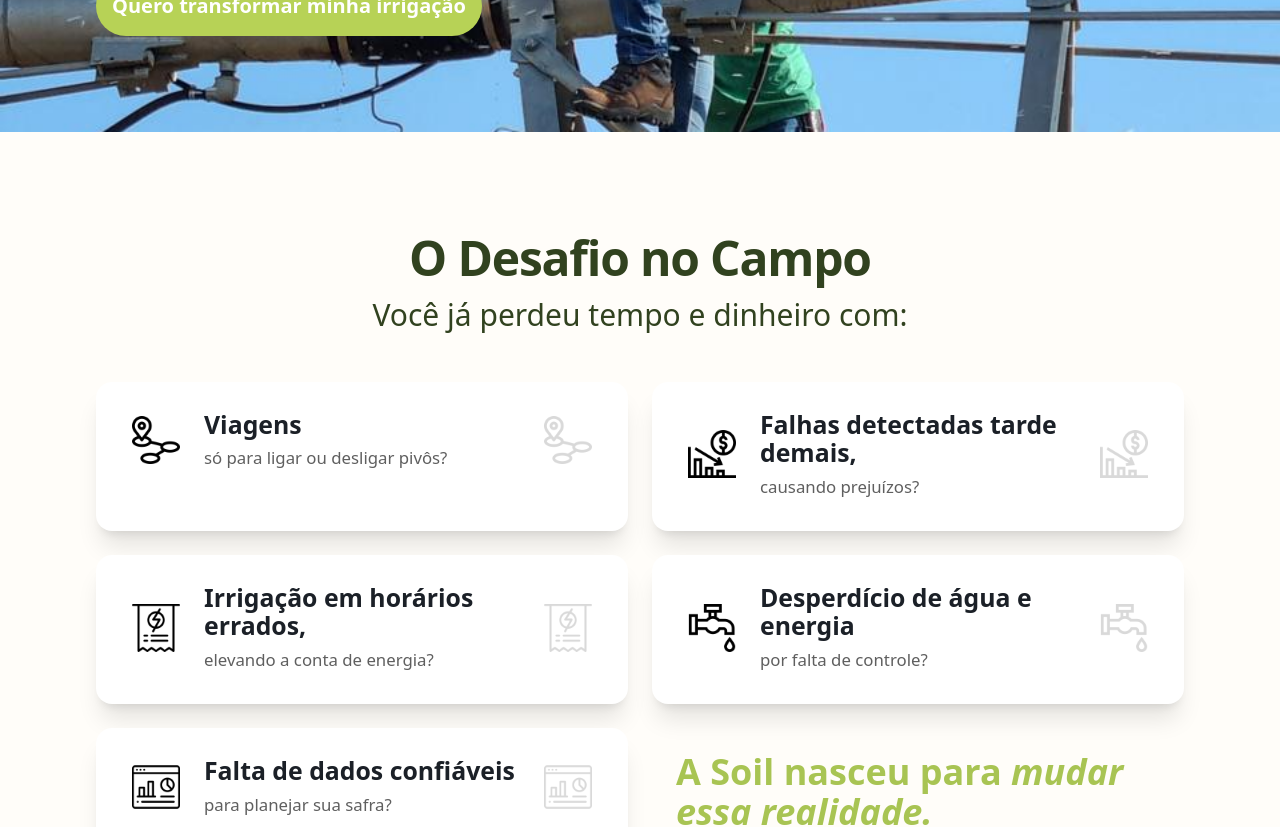
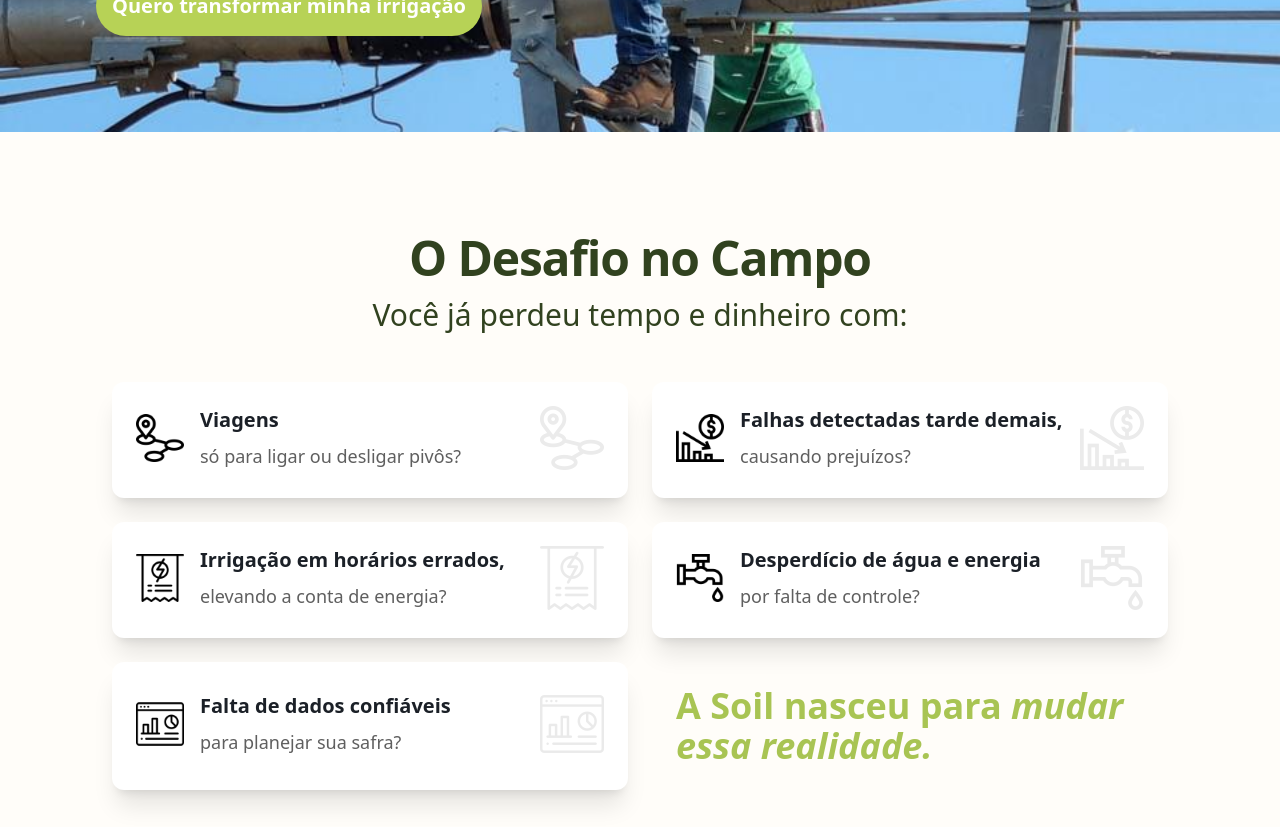
Before and after one commit to lucas-caetano-reis/desafio-estagio-soil, a Next.js app: page / in a window 1280 px wide. Shown: the part 600-1427 px from the top of the page. Built offline with nearby package versions, Linux system fonts and the light colour scheme.

Commit message:
refactor: Ajuste nos cards da ChallengeSection e componentes da Hero/Header.

```diff
--- a/src/components/ChallengeCard/index.tsx
+++ b/src/components/ChallengeCard/index.tsx
@@ -15,30 +15,29 @@
   iconSrc,
 }: Readonly<ChallengeCardProps>) {
   return (
-    <div
+    <button
       className={clsx(
         "group",
-        "relative overflow-hidden text-left",
-        "rounded-2xl border-b-4",
+        "overflow-hidden",
+        "rounded-xl border-b-4",
         "bg-white",
         "px-6 py-6",
-        "sm:px-7 sm:py-7",
-        "lg:min-h-33 lg:px-8",
         "transition-all duration-200",
-        "border-transparent hover:border-[#a8c453]",
-        "shadow-xl hover:shadow-2xl",
-        "hover:-translate-y-1 hover:scale-101",
+        "border-transparent hover:border-[#a8c453] active:border-[#a8c453]",
+        "shadow-xl hover:shadow-2xl active:shadow-2xl",
+        "hover:-translate-y-1 active:-translate-y-1",
+        "hover:scale-101 active:scale-101",
       )}
     >
       <div
         className={clsx(
-          "relative z-10 flex items-center justify-between gap-4 sm:gap-5",
+          "z-10 flex items-center justify-between gap-4",
         )}
       >
         <figure
           className={clsx(
             "flex shrink-0 items-center justify-center",
-            "size-12 sm:size-14",
+            "size-12",
           )}
         >
           <Image
@@ -46,16 +45,17 @@
             alt={iconAlt}
             width={56}
             height={56}
-            className="h-auto w-10 object-contain sm:w-12"
+            className="object-contain h-auto w-10 sm:w-12"
           />
         </figure>
 
-        <article className="flex-1">
+        <article className="flex-1 text-left">
           <h3
             className={clsx(
-              "text-[1.35rem] sm:text-[1.55rem]",
-              "font-bold leading-[1.15]",
-              "text-[#1b2027] transition-colors duration-200 group-hover:text-[#a8c453]",
+              "text-xl",
+              "font-bold",
+              "text-[#1b2027] transition-colors duration-200",
+              "group-hover:text-[#a8c453] group-active:text-[#a8c453]",
             )}
           >
             {title}
@@ -63,8 +63,8 @@
 
           <p
             className={clsx(
-              "mt-2 leading-[1.45]",
-              "text-[#5f5f5f] text-[1rem] sm:text-[1.05rem]",
+              "mt-2",
+              "text-[#5f5f5f] text-base sm:text-lg",
             )}
           >
             {description}
@@ -74,7 +74,7 @@
         <figure
           className={clsx(
             "flex shrink-0 items-center justify-center",
-            "size-12 sm:size-14",
+            "size-12 xl:size-16",
           )}
         >
           <Image
@@ -82,10 +82,10 @@
             alt={iconAlt}
             width={56}
             height={56}
-            className="h-auto w-10 object-contain sm:w-12 opacity-15"
+            className="object-contain h-auto w-10 sm:w-12 xl:w-16 opacity-8"
           />
         </figure>
       </div>
-    </div>
+    </button>
   );
 }
--- a/src/components/Header/ContactBar/index.tsx
+++ b/src/components/Header/ContactBar/index.tsx
@@ -49,7 +49,7 @@
             "inline-flex",
             "items-center",
             "gap-1.5 leading-tight",
-            "transition-opacity hover:opacity-85 focus:opacity-85",
+            "transition-opacity hover:opacity-85 active:opacity-85",
           )}
         >
           <Icon
--- a/src/components/Header/Logo/index.tsx
+++ b/src/components/Header/Logo/index.tsx
@@ -14,7 +14,7 @@
         "bg-white",
         "shadow-sm",
         "px-4 py-4",
-        "transition-colors hover:bg-[#f3f3ed] focus:bg-[#f3f3ed]",
+        "transition-colors hover:bg-[#f3f3ed] active:bg-[#f3f3ed]",
       )}
     >
       <Image
--- a/src/components/Header/NavigationBar/index.tsx
+++ b/src/components/Header/NavigationBar/index.tsx
@@ -40,7 +40,7 @@
                 title={label}
                 href={href}
                 className={clsx(
-                  "transition-opacity hover:opacity-85 focus:opacity-85",
+                  "transition-opacity hover:opacity-85 active:opacity-85",
                   index === 0 ? "font-bold" : "font-medium",
                 )}
               >
@@ -71,7 +71,7 @@
             "px-4 py-4",
             "font-bold text-[#2f3b1d]",
             "bg-white",
-            "transition-colors hover:bg-[#f3f3ed] focus:bg-[#f3f3ed]",
+            "transition-colors hover:bg-[#f3f3ed] active:bg-[#f3f3ed]",
           )}
         />
       </div>
--- a/src/components/SearchButton/index.tsx
+++ b/src/components/SearchButton/index.tsx
@@ -12,7 +12,7 @@
         "h-10 w-10",
         "items-center justify-center",
         "rounded-full",
-        "transition-colors hover:bg-white/10 focus:bg-white/10",
+        "transition-colors hover:bg-white/10 active:bg-white/10",
       )}
     >
       <SearchIcon className={clsx("h-4, w-4")} strokeWidth={2.3} />
--- a/src/sections/ChallengesSection/index.tsx
+++ b/src/sections/ChallengesSection/index.tsx
@@ -42,19 +42,20 @@
         "px-8 py-16",
         "sm:px-12 sm:py-20",
         "md:px-16 md:py-24",
-        "lg:px-20",
-        "xl:px-24",
+        "lg:px-24",
+        "xl:px-28",
       )}
     >
       <div className="mx-auto flex flex-col items-center">
         <header className="w-auto text-center text-[#31421f]">
           <h2
             className={clsx(
+              "font-bold",
               "leading-tight tracking-tight",
               "text-4xl lg:text-5xl",
             )}
           >
-            <strong>O Desafio no Campo</strong>
+            O Desafio no Campo
           </h2>
 
           <p
--- a/src/sections/HeroSection/index.tsx
+++ b/src/sections/HeroSection/index.tsx
@@ -75,7 +75,7 @@
                 "text-sm sm:text-base md:text-lg lg:text-xl",
                 "font-bold",
                 "bg-[#b7d256]",
-                "transition-colors hover:bg-[#a8c247] focus:bg-[#a8c247]",
+                "transition-colors hover:bg-[#a8c247] active:bg-[#a8c247]",
               )}
             />
           </div>
```
